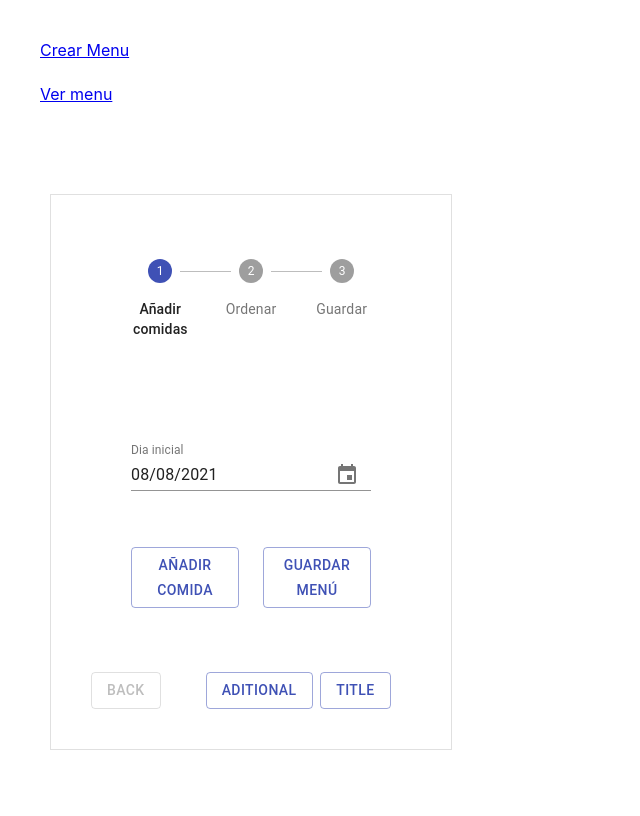
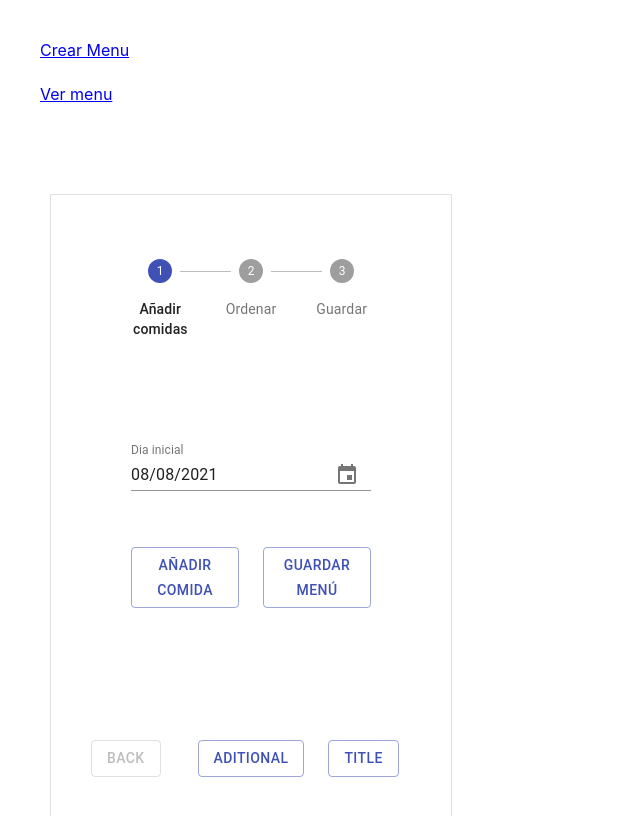
Before and after one commit to julianmina00/weekly-menu-frontend, a React (Create React App) app: page /menu/new in a window 1280 px wide. Shown: the top 816 px of the page, without its empty margins (0-640 px from the left). Built offline with nearby package versions, Linux system fonts and the light colour scheme; what redux-promise-middleware would draw is missing.

Commit message:
Fixing layout

```diff
--- a/src/entities/menu/menu-stepper.tsx
+++ b/src/entities/menu/menu-stepper.tsx
@@ -167,6 +167,7 @@ const MenuStepper = (props: IMenuProps) => {
   }
 
   return (
+    <div>
     <Grid container spacing={3} style={{padding: "40px"}}>
       <Grid item xs={12}>
         <Stepper alternativeLabel nonLinear activeStep={activeStep}>
@@ -184,18 +185,21 @@ const MenuStepper = (props: IMenuProps) => {
       <Grid item xs={12}>
         {stepRender(activeStep)}
       </Grid>
-      <Grid item xs={4}>
+    </Grid>
+    <Grid container spacing={3} style={{padding: "40px"}}>
+      <Grid item xs>
         <Button variant="outlined" color="primary" disabled={activeStep === 0} onClick={handleBack}>Back</Button>
       </Grid>
-      <Grid item xs={4}>
+      <Grid item xs>
         <Button variant="outlined" color="primary" onClick={handleBack}>Aditional</Button>
       </Grid>
-      <Grid item xs={4}>
+      <Grid item xs>
         <Button variant="outlined" color="primary" onClick={handleComplete}>
           {completedSteps() === totalSteps() - 1 ? 'Finish' : 'Title'}
         </Button>
       </Grid>
     </Grid>
+    </div>
   );
 }
 
```
